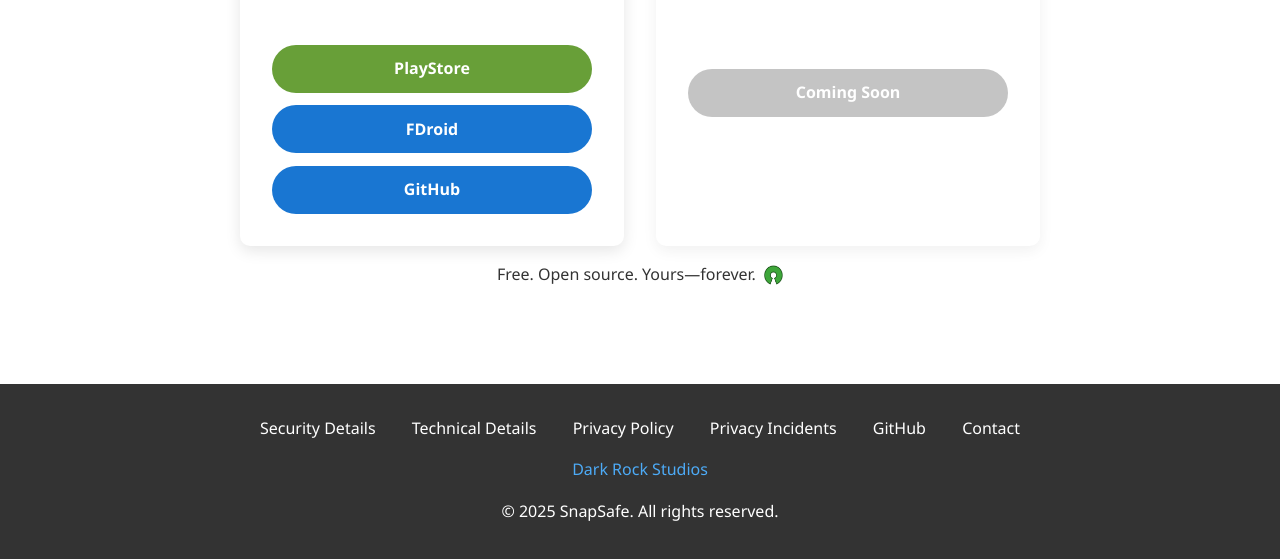
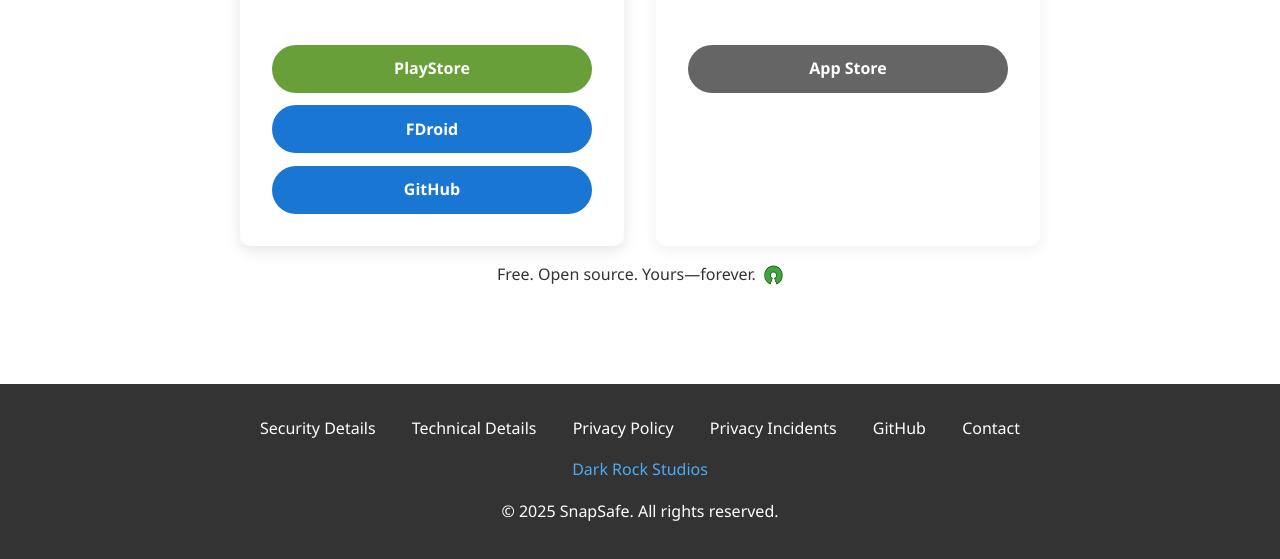
Before and after one commit to SecureCamera/SecureCameraWebsite, a website: page index.html in a window 1280 px wide. Shown: the part 2254-2813 px from the top of the page. Drawn offline with Linux system fonts and the light colour scheme.

Commit message:
Add iOS download link

```diff
--- a/index.css
+++ b/index.css
@@ -381,6 +381,14 @@
     background-color: #558b2f;
 }
 
+.appstore-button {
+    background-color: #000000;
+}
+
+.appstore-button:hover {
+    background-color: #333333;
+}
+
 .fdroid-button {
     background-color: #1976d2;
 }
--- a/index.html
+++ b/index.html
@@ -96,11 +96,11 @@
                         </div>
                     </div>
 
-                    <!-- iOS Card (Coming Soon) -->
+                    <!-- iOS Card -->
                     <div class="app-store-card ios-coming-soon">
                         <img src="images/app_store_ios.jpg" alt="iOS Logo" class="app-store-logo">
                         <div class="app-store-buttons">
-                            <div class="coming-soon-label">Coming Soon</div>
+                            <a href="https://apps.apple.com/us/app/snapsafe-secure-camera/id6752530832" class="store-button appstore-button">App Store</a>
                         </div>
                     </div>
                 </div>
```
